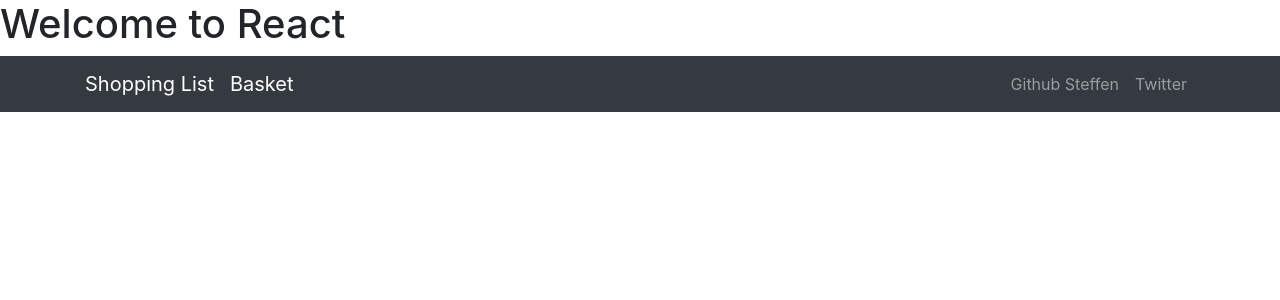
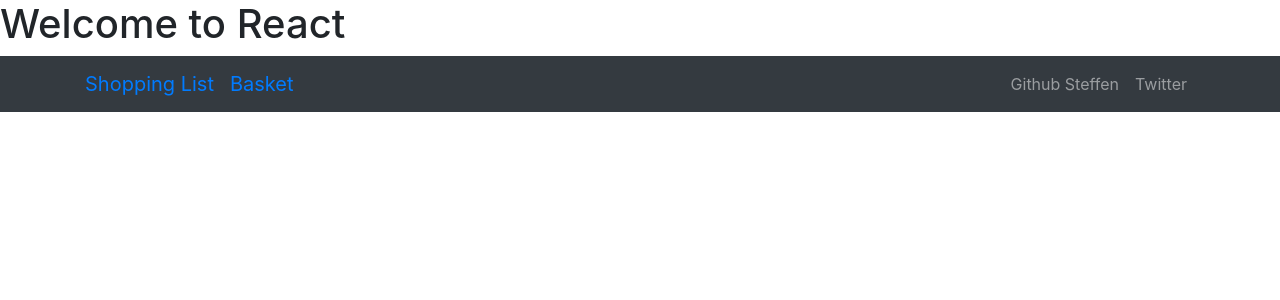
Before and after one commit to steffen3112/mern-proj, a React (Create React App) app in the folder client/: page / in a window 1280 px wide. Shown: the top 300 px of the page. Built offline with nearby package versions, Linux system fonts and the light colour scheme; the HTML template or start-up script is replaced by a standard one.

Commit message:
router updated

```diff
--- a/client/src/App.js
+++ b/client/src/App.js
@@ -1,5 +1,5 @@
 import React, { Component } from 'react';
-import { BrowserRouter as Router, Route } from 'react-router-dom'
+import { BrowserRouter, Route, Switch } from 'react-router-dom'
 
 
 import 'bootstrap/dist/css/bootstrap.min.css';
@@ -17,13 +17,13 @@ class App extends Component {
       <Provider store={store}>
         <div className="App">
             <h1>Welcome to React</h1>
-            <AppNavbar />
-            <Router>
-              <Route path="/ShoppingList/" component={ShoppingList} />
-            </Router>
-            <Router>
-              <Route path="/Basket" component={Basket} />
-            </Router>
+            <BrowserRouter>
+              <div>
+                  <AppNavbar />
+                  <Route path="/ShoppingList" component={ShoppingList} />
+                  <Route path="/Basket" component={Basket} />
+              </div>
+            </BrowserRouter>
         </div>
       </Provider>
     );
--- a/client/src/components/AppNavbar.js
+++ b/client/src/components/AppNavbar.js
@@ -1,4 +1,5 @@
 import React, { Component } from 'react';
+import { Link } from 'react-router-dom';
 import {
     Collapse,
     Navbar,
@@ -30,8 +31,8 @@ class AppNavbar extends Component {
             <div>
                 <Navbar color="dark" dark expand="sm" className="mb-5">
                     <Container>
-                        <NavbarBrand href="/ShoppingList">Shopping List</NavbarBrand>
-                        <NavbarBrand href="/Basket">Basket</NavbarBrand>
+                        <NavbarBrand><Link to="/ShoppingList">Shopping List</Link></NavbarBrand>
+                        <NavbarBrand><Link to="/Basket">Basket</Link></NavbarBrand>
                         <NavbarToggler onClick={this.toggle} />
                         <Collapse isOpen={this.state.isOpen} navbar>
                             <Nav className="ml-auto" navbar >
--- a/client/src/components/ShoppingList.js
+++ b/client/src/components/ShoppingList.js
@@ -7,6 +7,7 @@ import { getItems, addItem, deleteItem } from '../actions/itemActions';
 
 import PropTypes from 'prop-types';
 import ItemModal from './item-modal/ItemModal';
+import { withRouter } from 'react-router-dom';
 
 class ShoppingList extends Component {
 
@@ -94,4 +95,4 @@ const mapStateToProps = state => ({
     item: state.item
 })
 
-export default connect(mapStateToProps, mapDispatchToProps)(ShoppingList);
+export default withRouter(connect(mapStateToProps, mapDispatchToProps)(ShoppingList));
```
